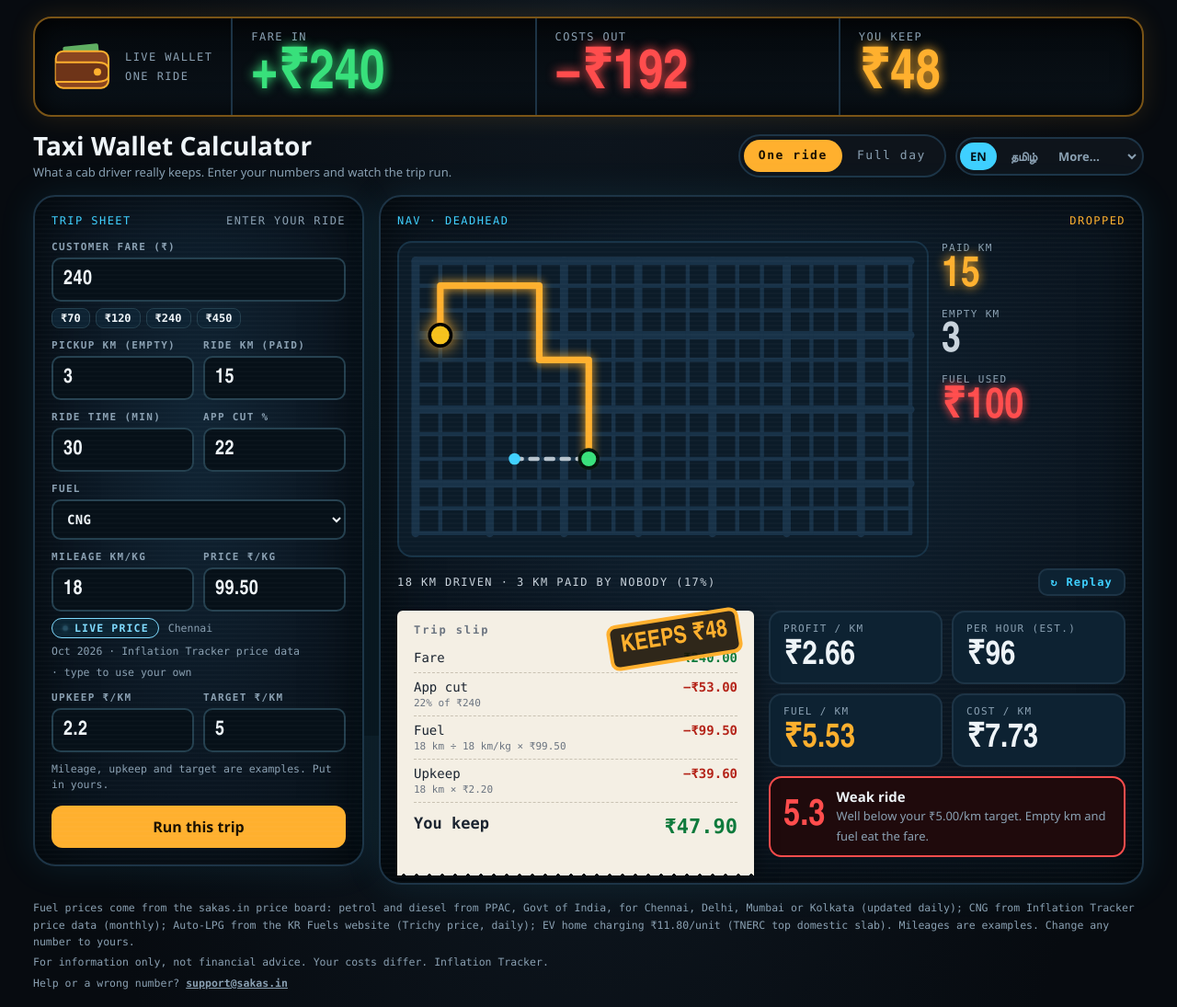
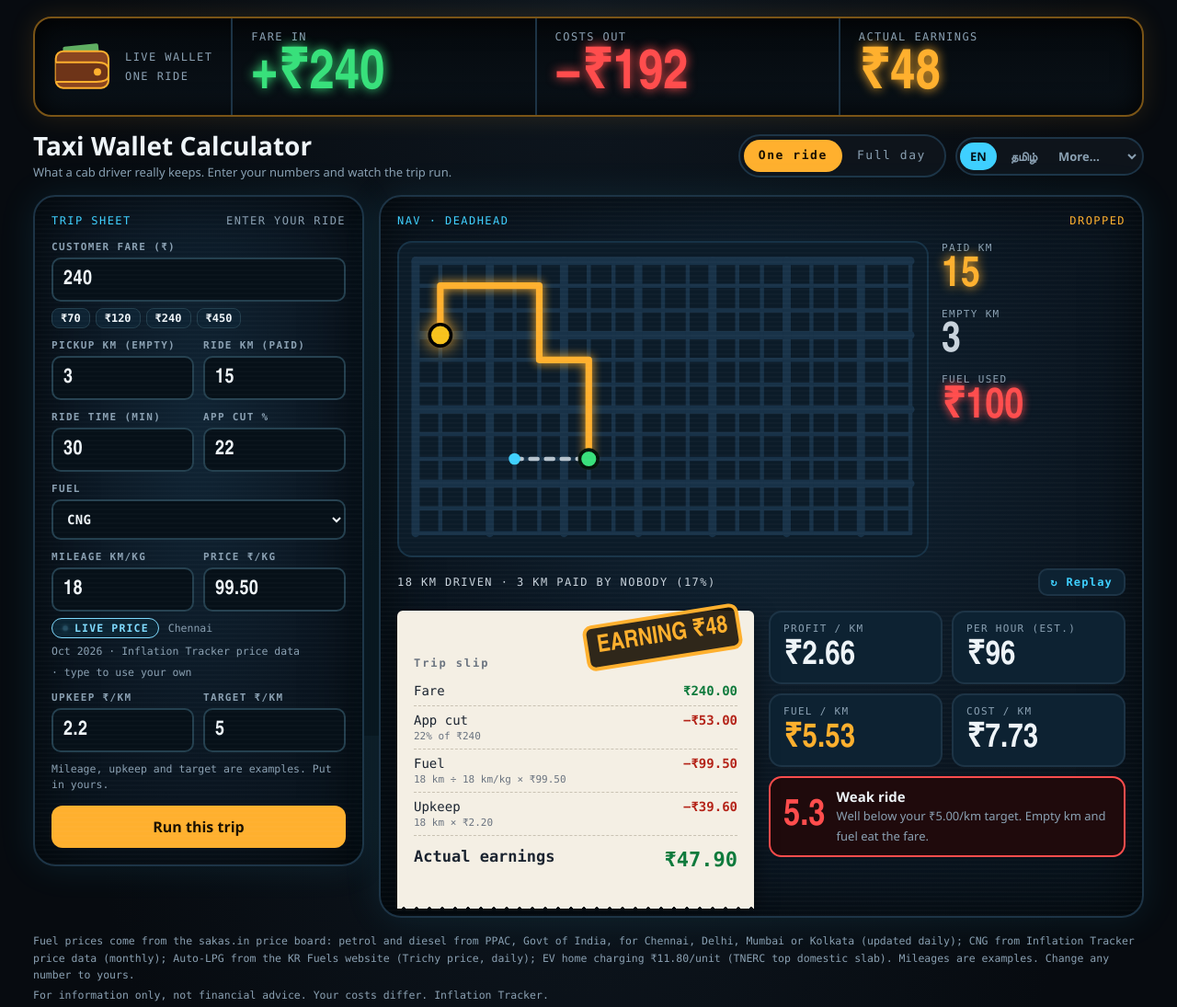
Before and after one commit to laxpdkt/laxpdkt.github.io, a plain HTML site: page calculator/index.html in a window 1280 px wide. Shown: the top 1095 px of the page at 92% size. Drawn offline with Linux system fonts and the light colour scheme.

Commit message:
Calculator: 'You keep' -> 'Actual earnings'; stamp says 'EARNING' and sits in the slip's top corner so it never covers an amount
Co-Authored-By: Claude Opus 5.5 <noreply@anthropic.com>

```diff
--- a/calculator/index.html
+++ b/calculator/index.html
@@ -102,7 +102,7 @@
   /* results row: trip slip + efficiency */
   .results { display: grid; grid-template-columns: 1fr 1fr; gap: 16px; margin-top: 16px; position: relative; z-index: 1; }
   @media (max-width: 760px) { .results { grid-template-columns: 1fr; } }
-  .slip { background: var(--paper); color: var(--ink); border-radius: 6px 6px 0 0; padding: 14px 18px 22px; font-family: var(--f-mono); position: relative; box-shadow: 0 10px 24px #0008; }
+  .slip { background: var(--paper); color: var(--ink); border-radius: 6px 6px 0 0; padding: 50px 18px 22px; font-family: var(--f-mono); position: relative; box-shadow: 0 10px 24px #0008; }
   .slip::after { content: ""; position: absolute; left: 0; right: 0; bottom: -10px; height: 10px; background: linear-gradient(-45deg, transparent 7px, var(--paper) 0) 0 0 / 14px 10px, linear-gradient(45deg, transparent 7px, var(--paper) 0) 0 0 / 14px 10px; }
   .slip h3 { margin: 0 0 8px; font: 600 12px var(--f-mono); letter-spacing: 0.16em; color: #6B7480; }
   .slip .ln { display: flex; justify-content: space-between; gap: 10px; padding: 5px 0; border-bottom: 1px dashed #C9C2B3; font-size: 14px; font-variant-numeric: tabular-nums; }
@@ -111,7 +111,7 @@
   .slip .neg { color: #B42318; } .slip .pos { color: #0E7A3C; }
   .slip .tot { border-bottom: 0; padding-top: 10px; font-size: 17px; font-weight: 600; }
   .slip .tot b { font-size: 22px; }
-  .stamp { position: absolute; right: 14px; top: 6px; transform: rotate(-9deg); border: 4px solid var(--amber); border-radius: 10px; padding: 2px 10px; background: #1A1205E6; color: var(--amber); font-family: var(--f-led); font-weight: 800; font-size: 26px; opacity: 0; transition: opacity .3s, transform .3s; }
+  .stamp { position: absolute; right: 14px; top: 4px; z-index: 2; transform: rotate(-9deg); border: 4px solid var(--amber); border-radius: 10px; padding: 2px 10px; background: #1A1205E6; color: var(--amber); font-family: var(--f-led); font-weight: 800; font-size: 26px; opacity: 0; transition: opacity .3s, transform .3s; }
   .stamp.on { opacity: 1; transform: rotate(-9deg) scale(1); }
   .stamp.loss { border-color: var(--red); color: var(--red); }
   .eff { display: grid; grid-template-columns: 1fr 1fr; gap: 10px; align-content: start; }
@@ -166,7 +166,7 @@
     </div>
     <div class="cell in" id="c-in"><div class="mono" id="l-in">Fare in</div><div class="led" id="v-in">+₹0</div></div>
     <div class="cell out" id="c-out"><div class="mono" data-i18n="w.out">Costs out</div><div class="led" id="v-out">−₹0</div></div>
-    <div class="cell net" id="c-net"><div class="mono" data-i18n="w.keep">You keep</div><div class="led" id="v-net">₹0</div></div>
+    <div class="cell net" id="c-net"><div class="mono" data-i18n="w.keep">Actual earnings</div><div class="led" id="v-net">₹0</div></div>
   </div>
 
   <div class="tabs">
@@ -235,8 +235,8 @@
           <div class="ln"><span><span data-i18n="s.cut">App cut</span><small id="s-cut-s"></small></span><b class="neg" id="s-cut"></b></div>
           <div class="ln"><span><span data-i18n="s.fuel">Fuel</span><small id="s-fuel-s"></small></span><b class="neg" id="s-fuel"></b></div>
           <div class="ln"><span><span data-i18n="s.mnt">Upkeep</span><small id="s-mnt-s"></small></span><b class="neg" id="s-mnt"></b></div>
-          <div class="ln tot"><span data-i18n="s.keep">You keep</span><b id="s-net"></b></div>
-          <div class="stamp" id="stamp">KEEPS ₹0</div>
+          <div class="ln tot"><span data-i18n="s.keep">Actual earnings</span><b id="s-net"></b></div>
+          <div class="stamp" id="stamp">EARNING ₹0</div>
         </div>
         <div class="eff">
           <div class="tile"><div class="mono" data-i18n="e.pkm">Profit / km</div><div class="led" id="e-pkm">₹0</div></div>
@@ -381,7 +381,7 @@ window.I18N = (function () {
 // Tamil for the calculator. Keys match data-i18n="..." in the page and T('...') in the script below.
 window.TA_CALC = {
   'lang.more': 'மேலும் மொழிகள்',
-  'w.live': 'நேரடி வாலட்', 'w.mode.ride': 'ஒரு சவாரி', 'w.mode.day': 'முழு நாள்', 'w.in.ride': 'வந்த கட்டணம்', 'w.in.day': 'ஆப் வருமானம்', 'w.out': 'செலவுகள்', 'w.keep': 'கையில் மிச்சம்',
+  'w.live': 'நேரடி வாலட்', 'w.mode.ride': 'ஒரு சவாரி', 'w.mode.day': 'முழு நாள்', 'w.in.ride': 'வந்த கட்டணம்', 'w.in.day': 'ஆப் வருமானம்', 'w.out': 'செலவுகள்', 'w.keep': 'உண்மையான வருமானம்',
   'h1': 'டாக்ஸி வாலட் கால்குலேட்டர்', 'h1.sub': 'ஒரு கேப் ஓட்டுநருக்கு உண்மையில் எவ்வளவு மிஞ்சுகிறது. உங்கள் எண்களை உள்ளிட்டு, பயணம் ஓடுவதைப் பாருங்கள்.',
   'tab.ride': 'ஒரு சவாரி', 'tab.day': 'முழு நாள்',
   'trip.sheet': 'பயணத் தாள்', 'trip.enter': 'உங்கள் சவாரியை உள்ளிடுங்கள்',
@@ -403,8 +403,8 @@ window.TA_CALC = {
   'st.enter': 'பயணத் தாளில் ஒரு சவாரியை உள்ளிடுங்கள்', 'st.empty': 'பிக்கப்புக்குக் காலியாகச் செல்கிறார்', 'st.on': 'பயணி உள்ளே · மீட்டர் ஓடுகிறது',
   'st.done': '{km} கி.மீ ஓட்டினார் · {e} கி.மீ-க்கு யாரும் கட்டணம் தரவில்லை ({p}%)',
   'tag.empty': 'காலி', 'tag.passenger': 'பயணி',
-  'slip': 'பயணச் சீட்டு', 's.fare': 'கட்டணம்', 's.cut': 'ஆப் கமிஷன்', 's.fuel': 'எரிபொருள்', 's.mnt': 'பராமரிப்பு', 's.keep': 'கையில் மிச்சம்',
-  's.cut.sub': '{f}-ல் {c}%', 'stamp.keep': 'மிச்சம் {v}', 'stamp.loss': 'நஷ்டம் {v}',
+  'slip': 'பயணச் சீட்டு', 's.fare': 'கட்டணம்', 's.cut': 'ஆப் கமிஷன்', 's.fuel': 'எரிபொருள்', 's.mnt': 'பராமரிப்பு', 's.keep': 'உண்மையான வருமானம்',
+  's.cut.sub': '{f}-ல் {c}%', 'stamp.keep': 'வருமானம் {v}', 'stamp.loss': 'நஷ்டம் {v}',
   'e.pkm': 'லாபம் / கி.மீ', 'e.hr': 'ஒரு மணிக்கு (தோராயம்)', 'e.burn': 'எரிபொருள் / கி.மீ', 'e.op': 'செலவு / கி.மீ',
   'v.loss': 'நஷ்டமான சவாரி', 'v.loss.s': 'கிடைப்பதைவிட {v} அதிகம் செலவாகிறது.',
   'v.good': 'நல்ல சவாரி', 'v.good.s': 'உங்கள் {t}/கி.மீ இலக்கை {d} தாண்டியது.',
@@ -418,7 +418,7 @@ window.TA_CALC = {
   'd.note': 'வருமானம், கி.மீ, செலவுகள் வீடியோவின் உதாரணத்திலிருந்து தொடங்குகின்றன; மைலேஜ் உதாரணங்கள் (பெட்ரோல் 15, டீசல் 19, CNG 24, ஆட்டோ LPG 13.5, EV 7); எரிபொருள் விலைகள் சமீபத்திய விலைகள் (பெட்ரோல், டீசல்: நீங்கள் தேர்ந்தெடுக்கும் நகரம்). உங்கள் நாளை உள்ளிடுங்கள்.',
   'w.tdp': 'உண்மையான தினசரி லாபம்', 'w.pay': 'ஆப் நிகர வருமானம்', 'w.emi': 'EMI / வாடகை', 'w.perday': 'ஒரு நாளுக்கு', 'w.ins': 'காப்பீடு',
   'w.pay.sub': '{e} − {c}% ஆப் கமிஷன்', 'w.fuel.sub': '{f}: {km} கி.மீ ÷ {m} {mu} × {p}/{pu}', 'w.mnt.sub': '{km} கி.மீ × {p}/கி.மீ',
-  'w.ins.sub': 'ஆண்டுக்கு {v} ÷ {d} நாட்கள்', 'w.lossnote': 'நாளுக்கு {v} நஷ்டம்', 'w.keepnote': 'எல்லாச் செலவுக்கும் பிறகு நாளுக்கு மிச்சம்',
+  'w.ins.sub': 'ஆண்டுக்கு {v} ÷ {d} நாட்கள்', 'w.lossnote': 'நாளுக்கு {v} நஷ்டம்', 'w.keepnote': 'எல்லாச் செலவுக்கும் பிறகு நாளுக்கு உண்மையான வருமானம்',
   'ph.loss': 'நஷ்டத்தில் ஓடுகிறது', 'ph.profit': 'லாபத்தில்',
   's.fuel.sub': '{km} கி.மீ ÷ {m} {mu} × {p}', 's.mnt.sub': '{km} கி.மீ × {p}',
   'foot.1': 'எரிபொருள் விலைகள் sakas.in விலைப் பலகையிலிருந்து: பெட்ரோல், டீசல் PPAC, இந்திய அரசு — சென்னை, டெல்லி, மும்பை அல்லது கொல்கத்தா (தினமும்); CNG, Inflation Tracker தரவு (மாதம் ஒருமுறை); ஆட்டோ LPG, KR Fuels இணையதளம் (திருச்சி விலை, தினமும்); EV வீட்டு சார்ஜிங் ₹11.80/யூனிட் (TNERC உயர் பிரிவு). மைலேஜ் உதாரணங்கள். எந்த எண்ணையும் உங்களுடையதாக மாற்றலாம்.',
@@ -561,7 +561,7 @@ window.TA_CALC = {
     $('s-fuel').textContent = '−' + rs(R.fuel); $('s-fuel-s').textContent = T('s.fuel.sub', '{km} km ÷ {m} {mu} × {p}', { km: +R.km.toFixed(1), m: R.mil, mu: U(R.unit), p: rs(R.price) });
     $('s-mnt').textContent = '−' + rs(R.maint); $('s-mnt-s').textContent = T('s.mnt.sub', '{km} km × {p}', { km: +R.km.toFixed(1), p: rs(R.upk) });
     $('s-net').textContent = rs(R.net); $('s-net').className = R.net < 0 ? 'neg' : 'pos';
-    $('stamp').textContent = R.net < 0 ? T('stamp.loss', 'LOSS {v}', { v: rs0(-R.net) }) : T('stamp.keep', 'KEEPS {v}', { v: rs0(R.net) }); $('stamp').classList.toggle('loss', R.net < 0);
+    $('stamp').textContent = R.net < 0 ? T('stamp.loss', 'LOSS {v}', { v: rs0(-R.net) }) : T('stamp.keep', 'EARNING {v}', { v: rs0(R.net) }); $('stamp').classList.toggle('loss', R.net < 0);
     $('e-pkm').textContent = rs(R.perKm); $('e-pkm').style.color = R.perKm >= R.tgt ? 'var(--green)' : R.perKm < 0 ? 'var(--red)' : 'var(--white)';
     $('e-hr').textContent = rs0(R.perHr);
     $('e-burn').textContent = rs(R.burn);
@@ -628,8 +628,8 @@ window.TA_CALC = {
     $('w-emi').textContent = '−' + rs0(emi);
     $('w-ins').textContent = '−' + rs0(insD); $('w-ins-s').textContent = T('w.ins.sub', '{v} a year ÷ {d} days', { v: rs0(ins), d: days });
     $('w-true').textContent = rs0(tp); $('w-true').className = tp < 0 ? 'neg' : 'pos';
-    $('w-note').textContent = tp < 0 ? T('w.lossnote', 'A loss of {v} a day', { v: rs0(-tp) }) : T('w.keepnote', 'Kept per day, after every cost');
-    $('d-stamp').textContent = tp < 0 ? T('stamp.loss', 'LOSS {v}', { v: rs0(-tp) }) : T('stamp.keep', 'KEEPS {v}', { v: rs0(tp) }); $('d-stamp').classList.toggle('loss', tp < 0);
+    $('w-note').textContent = tp < 0 ? T('w.lossnote', 'A loss of {v} a day', { v: rs0(-tp) }) : T('w.keepnote', 'Actual earnings per day, after every cost');
+    $('d-stamp').textContent = tp < 0 ? T('stamp.loss', 'LOSS {v}', { v: rs0(-tp) }) : T('stamp.keep', 'EARNING {v}', { v: rs0(tp) }); $('d-stamp').classList.toggle('loss', tp < 0);
     $('d-phase').textContent = tp < 0 ? T('ph.loss', 'Running at a loss') : T('ph.profit', 'In profit');
     return { earn, out: earn - tp };
   }
```
